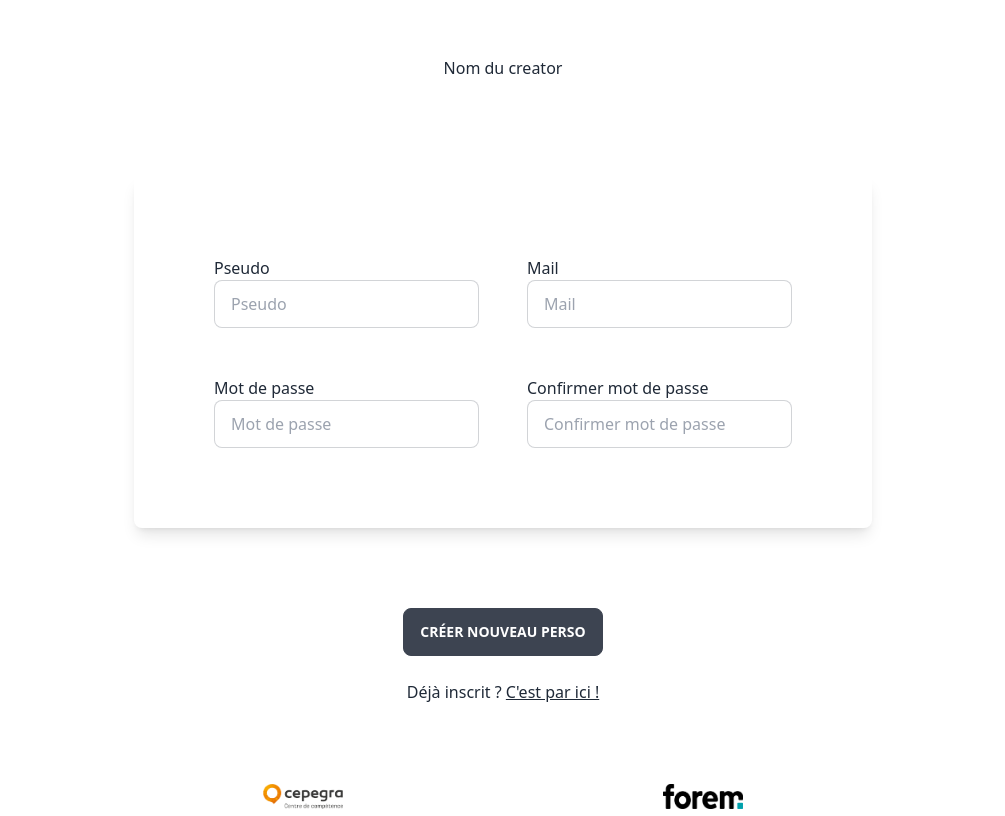
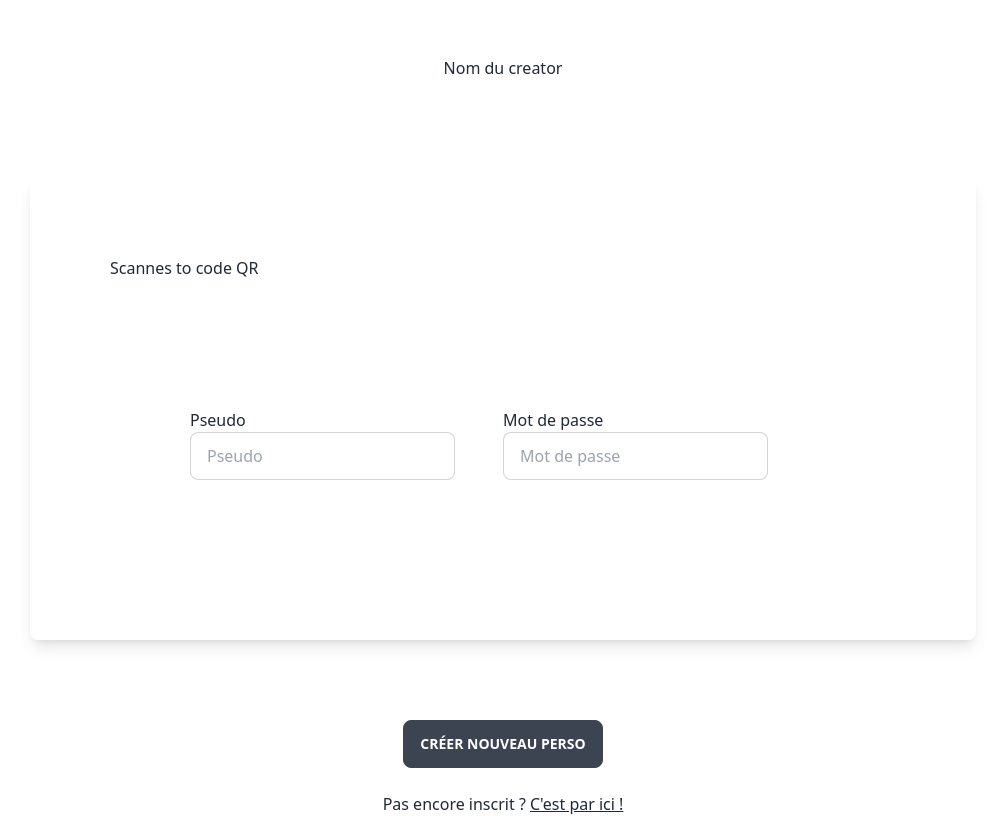
Before and after one commit to ett0n/cepegra-editor, a React (Vite) app: page / in a window 1280 px wide. Shown: the top 816 px of the page, without its empty margins (137-1142 px from the left). Built offline with nearby package versions, Linux system fonts and the light colour scheme.

Commit message:
start of qrscan dev

```diff
--- a/src/App.tsx
+++ b/src/App.tsx
@@ -1,6 +1,6 @@
 import { useState } from "react";
 import "aframe";
-import StartScreen from "./components/StartScreen";
+import SecondConnexionScreen from "./components/SecondConnexionScreen";
 function App() {
   return (
     <div className="App">
@@ -8,7 +8,7 @@ function App() {
         <a-box src="https://i.imgur.com/mYmmbrp.jpg" position="0 2 -5" rotation="0 45 45" scale="2 2 2"></a-box>
         <a-sky color="#222" src="/assets/sky2.png"></a-sky>
       </a-scene> */}
-      <StartScreen />
+      <SecondConnexionScreen />
 
     </div>
   );
--- /dev/null
+++ b/src/components/SecondConnexionScreen.tsx
@@ -0,0 +1,39 @@
+import FooterComponent from "./FooterComponent";
+import LogoComponent from "./FooterComponent";
+
+const SecondConnexionScreen = () => {
+    return (
+        <>
+        <div className="m-10 flex flex-col justify-center items-center">
+            <h1 className="m-4 text-center justify-center">Nom du creator</h1>
+            <div className=" grid m-20 gap-12 justify-center shadow-lg p-20 rounded-lg">
+              {/* --------- QR Scan --------- */}
+              <div className="col-span-2 grid">
+                <h2>Scannes to code QR</h2>
+              </div>
+
+              {/* --------- Formulaire --------- */}
+              <div className="grid grid-cols-2 m-20 gap-12">
+                <div className="grid">
+                    <label htmlFor="">Pseudo</label>
+                    <input  type="text" placeholder="Pseudo" className="input input-bordered w-full max-w-xs " />
+                </div>
+                <div className="grid">
+                    <label htmlFor="">Mot de passe</label>
+                    <input  type="text" placeholder="Mot de passe" className="input input-bordered w-full max-w-xs " />
+                </div>
+              </div>
+            </div>
+
+            {/* --------- Button --------- */}
+            <button className="btn">Créer nouveau perso</button>
+            <br />
+            <p>Pas encore inscrit ? <a className="underline underline-offset-auto" href="">C'est par ici !</a></p>
+        </div>
+        {/* --------- Footer --------- */}
+        <FooterComponent/>
+        </>
+    )
+}
+
+export default SecondConnexionScreen
```
